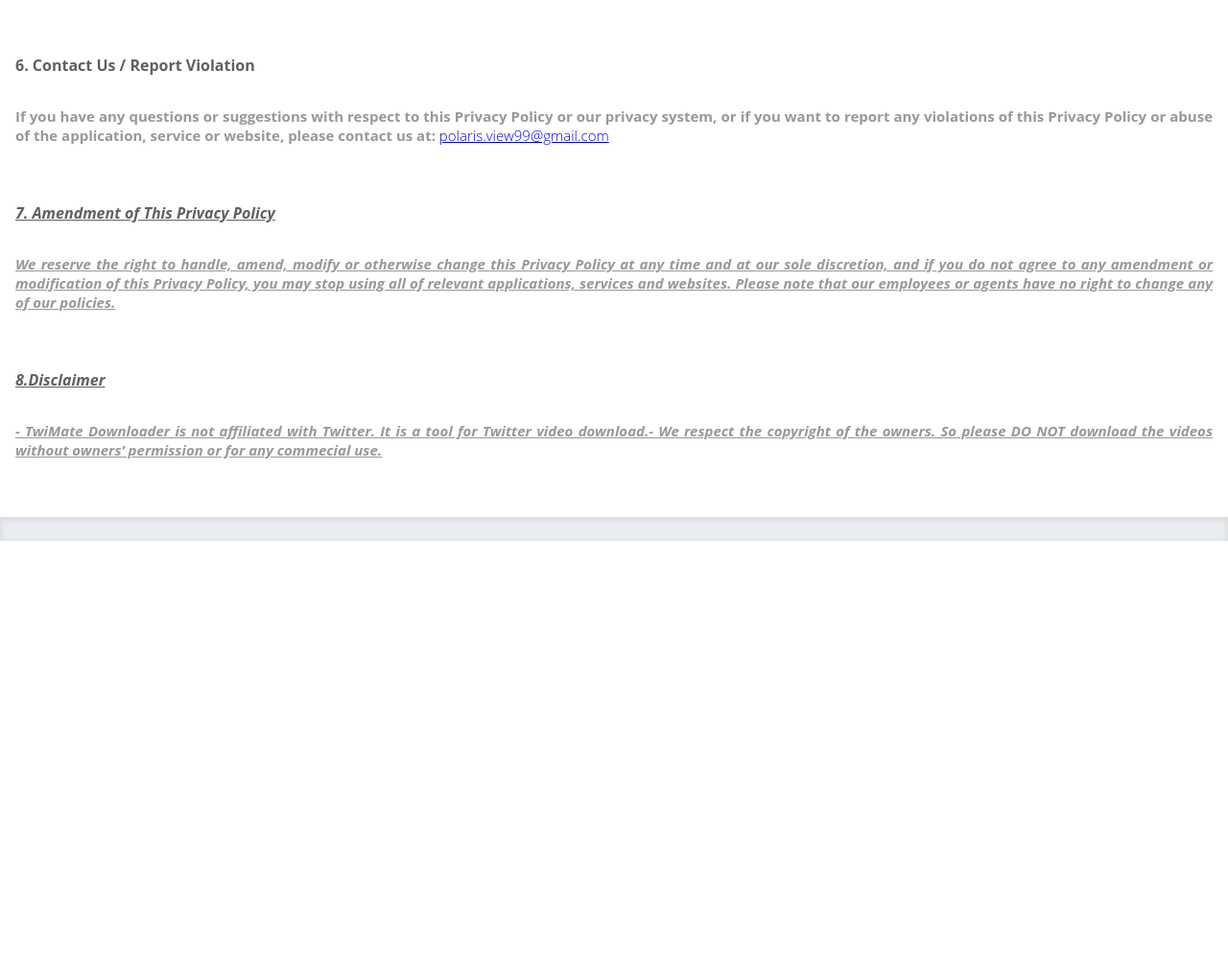
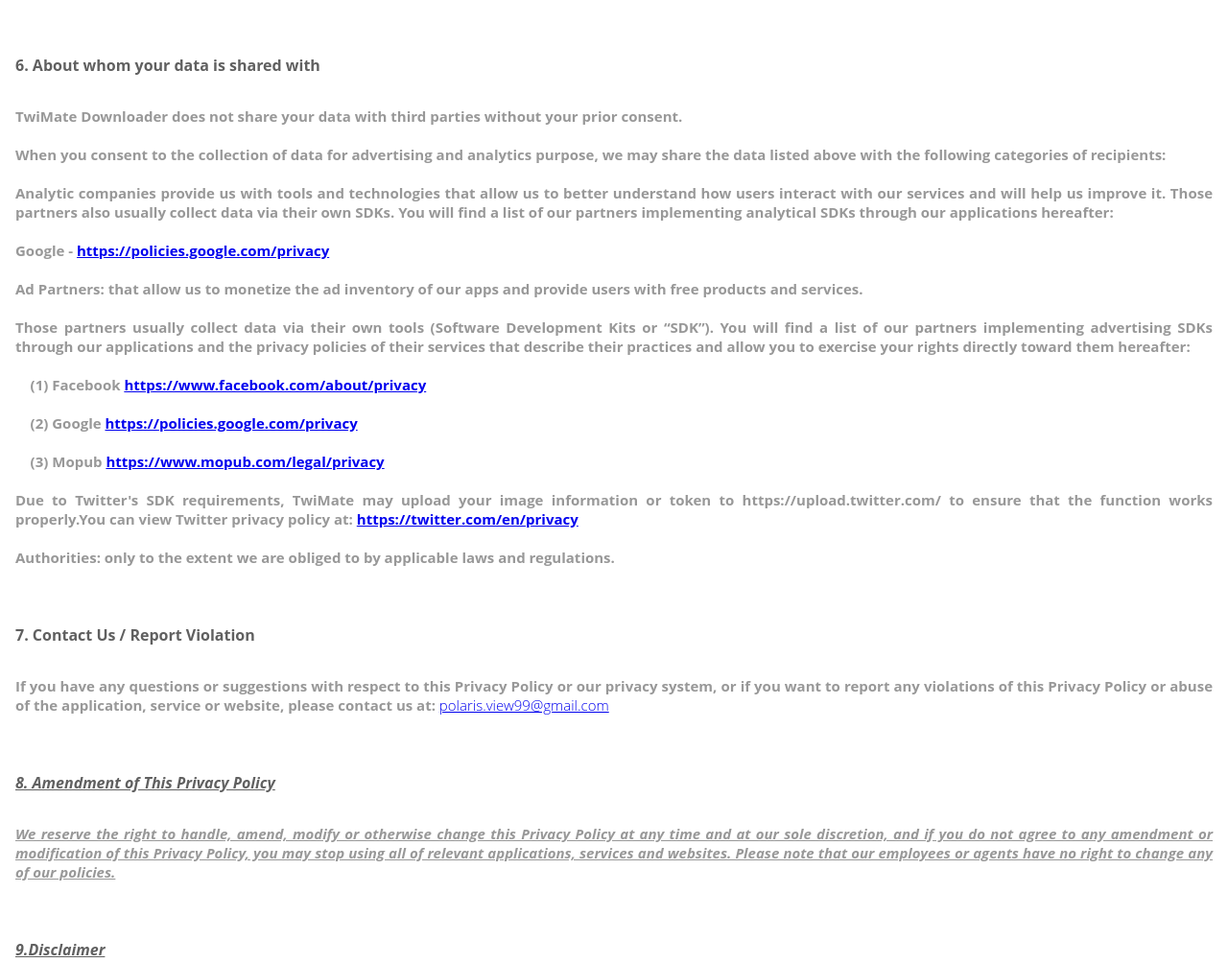
Before and after one commit to nemelessCode/twitter-policy, a plain HTML site: page index.html in a window 1280 px wide. Shown: the part 1508-2512 px from the top of the page at 96% size. Before the commit the page ends 2072 px from the top, so only its background shows below. Drawn offline with Linux system fonts and the light colour scheme.

Commit message:
TP: 更新隐私政策

```diff
--- a/index.html
+++ b/index.html
@@ -87,19 +87,37 @@
 		</div>
 
 		<div class="p">
-			<div class="h">6. Contact Us / Report Violation</div>
+			<div class="h">6. About whom your data is shared with</div>
+			<br>
+			<b>TwiMate Downloader does not share your data with third parties without your prior consent.</b><br><br>
+			<b>When you consent to the collection of data for advertising and analytics purpose, we may share the data listed above with the following categories of recipients:</b><br><br>
+			<b>Analytic companies  provide us with tools and technologies that allow us to better understand how users interact with our services and will help us improve it. Those partners also usually collect data via their own SDKs. You will find a list of our partners implementing analytical SDKs through our applications hereafter:</b><br><br>
+			<b>Google - <a href="https://policies.google.com/privacy">https://policies.google.com/privacy</a></b><br><br>
+			<b>Ad Partners: that allow us to monetize the ad inventory of our apps and provide users with free products and services.</b><br><br>
+			<b>Those partners usually collect data via their own tools (Software Development Kits or “SDK”). You will find a list of our partners implementing advertising SDKs through our applications and the privacy policies of their services that describe their practices and allow you to exercise your rights directly toward them hereafter:</b><br><br>
+
+			&nbsp;&nbsp;&nbsp;&nbsp;<b>(1)</b> <b>Facebook <a href="https://www.facebook.com/about/privacy">https://www.facebook.com/about/privacy</a></b><br><br>
+			&nbsp;&nbsp;&nbsp;&nbsp;<b>(2)</b> <b>Google <a href="https://policies.google.com/privacy">https://policies.google.com/privacy</a></b><br><br>
+			&nbsp;&nbsp;&nbsp;&nbsp;<b>(3)</b> <b>Mopub <a href="https://www.mopub.com/legal/privacy">https://www.mopub.com/legal/privacy</a></b><br><br>
+			<b>Due to Twitter's SDK requirements, TwiMate may upload your image information or token to https://upload.twitter.com/ to ensure that the function works properly.You can view Twitter privacy policy at: <a href="https://twitter.com/en/privacy">https://twitter.com/en/privacy</a></b><br><br>
+			<b>Authorities: only to the extent we are obliged to by applicable laws and regulations.</b>
+		</div>
+
+
+		<div class="p">
+			<div class="h">7. Contact Us / Report Violation</div>
 			<br>
 			<b>If you have any questions or suggestions with respect to this Privacy Policy or our privacy system, or if you want to report any violations of this Privacy Policy or abuse of the application, service or website, please contact us at:</b> <a href="polaris.view99@gmail.com">polaris.view99@gmail.com</a>
 		</div>
 
 		<div class="p">
-			<div class="h"><u><i>7. Amendment of This Privacy Policy</i></u></div>
+			<div class="h"><u><i>8. Amendment of This Privacy Policy</i></u></div>
 			<br>
 			<b><u><i>We reserve the right to handle, amend, modify or otherwise change this Privacy Policy at any time and at our sole discretion, and if you do not agree to any amendment or modification of this Privacy Policy, you may stop using all of relevant applications, services and websites. Please note that our employees or agents have no right to change any of our policies.</i></u></b>
 		</div>
 
 		<div class="p">
-			<div class="h"><u><i>8.Disclaimer</i></u></div>
+			<div class="h"><u><i>9.Disclaimer</i></u></div>
 			<br>
 			<b><u><i>- TwiMate Downloader is not affiliated with Twitter. It is a tool for Twitter video download.- We respect the copyright of the owners. So please DO NOT download the videos  without owners’ permission or for any commecial use.</i></u></b>
 		</div>
```
